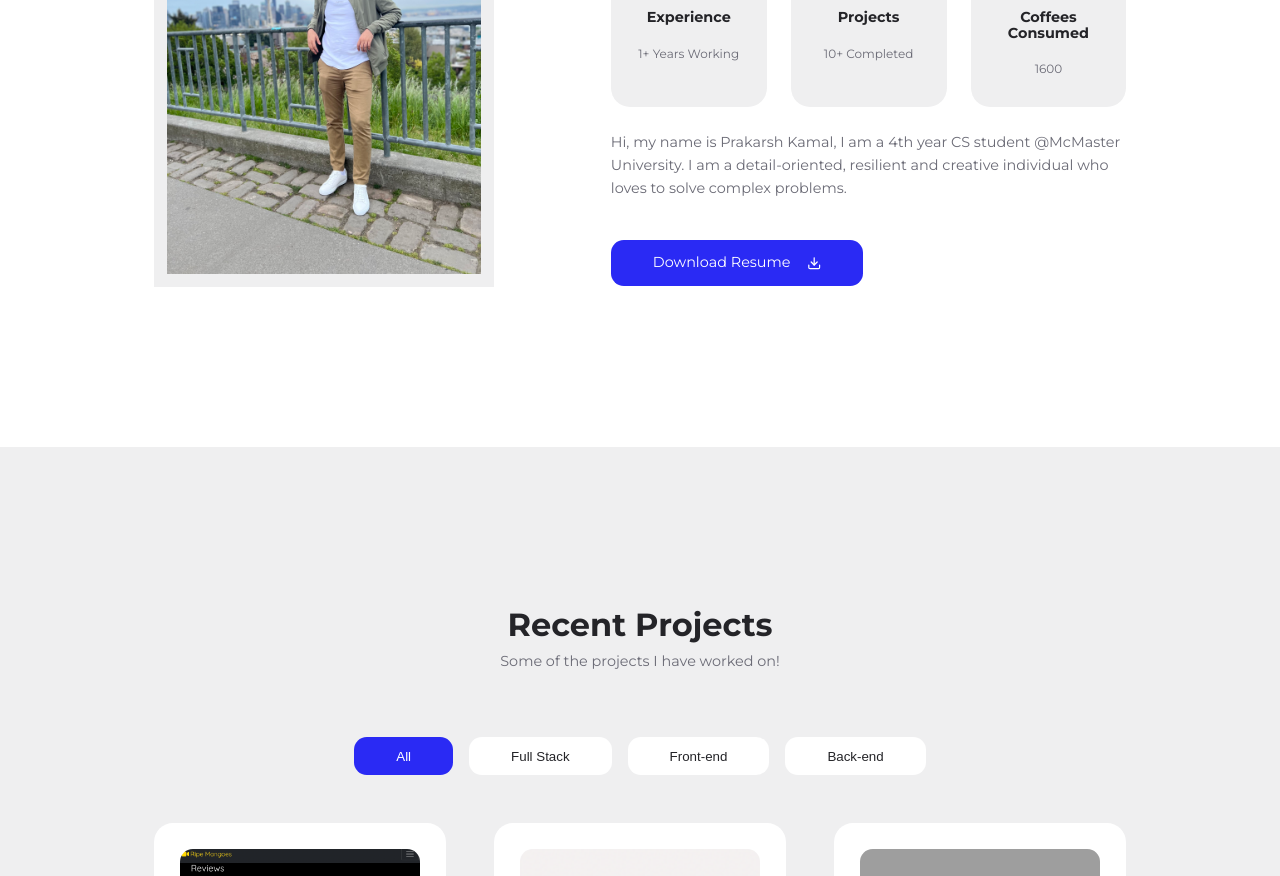
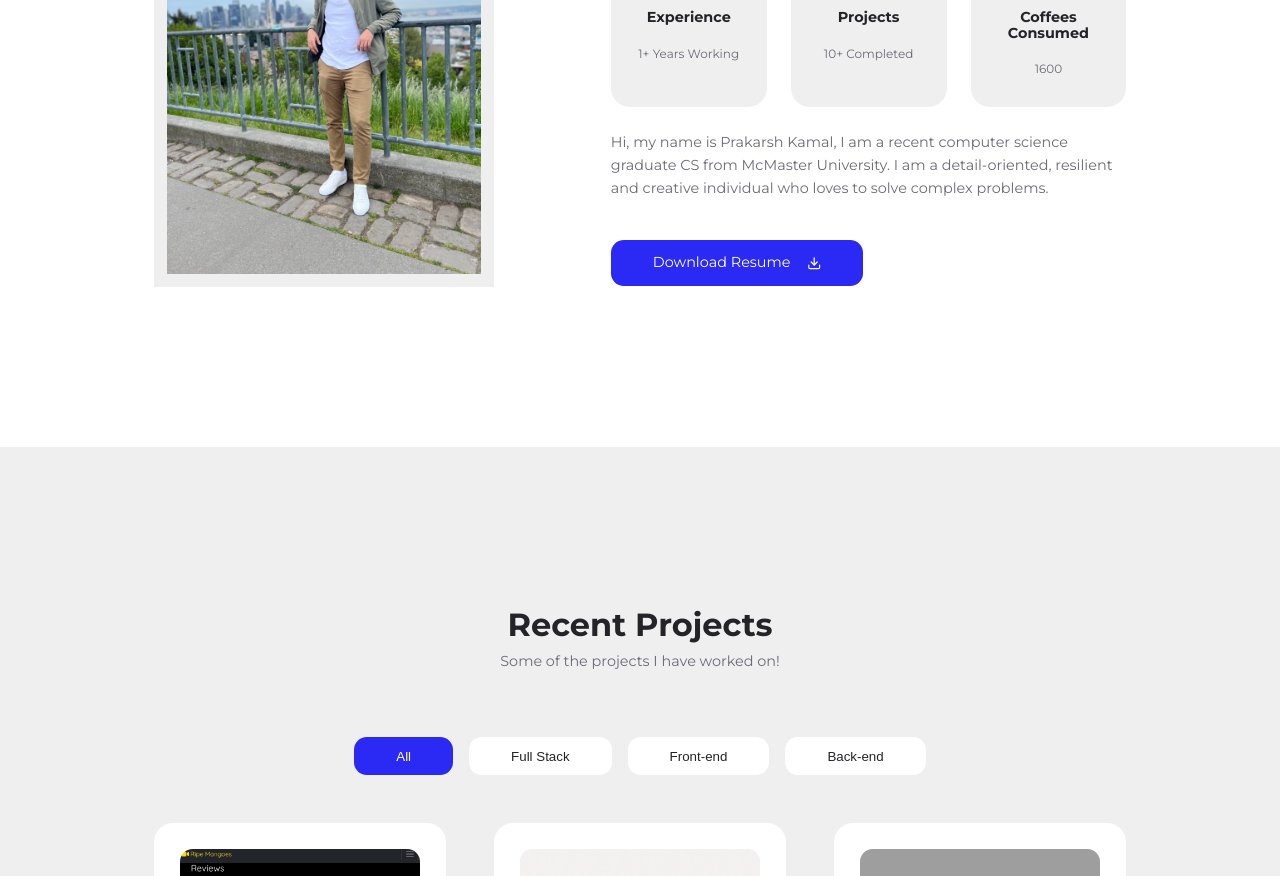
Before and after one commit to PrakarshKamal/prakarshkamal.github.io, a React (Create React App) app: page / in a window 1280 px wide. Shown: the part 1140-2016 px from the top of the page. Built offline with nearby package versions, Linux system fonts and the light colour scheme; grey boxes are pictures that could not be loaded.

Commit message:
update about section

```diff
--- a/src/sections/about/About.jsx
+++ b/src/sections/about/About.jsx
@@ -27,9 +27,10 @@ const About = () => {
             ))}
           </div>
           <p>
-            Hi, my name is Prakarsh Kamal, I am a 4th year CS student @McMaster
-            University. I am a detail-oriented, resilient and creative
-            individual who loves to solve complex problems.
+            Hi, my name is Prakarsh Kamal, I am a recent computer science
+            graduate CS from McMaster University. I am a detail-oriented,
+            resilient and creative individual who loves to solve complex
+            problems.
           </p>
           <a href={Resume} download className="button primary">
             Download Resume
```
